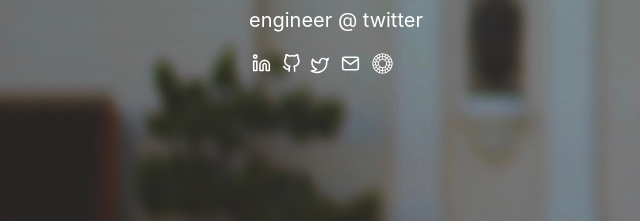
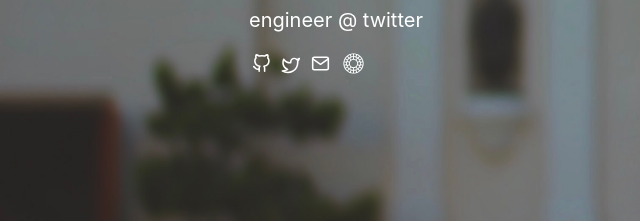
Before and after one commit to arshij/arshij.github.io, a website with bundled scripts: page index.html in a window 1280 px wide. Shown: the part 331-552 px from the top of the page, 71-711 px from the left. Built offline with nearby package versions, Linux system fonts and the light colour scheme; a web font is replaced by a local one.

Commit message:
icons bug

```diff
--- a/index.html
+++ b/index.html
@@ -49,7 +49,7 @@
       <div class="inner">
         <h1 class="title">Arshi Jujara</h1>
         <p class="tag">engineer @ twitter</p>
-        <a href="https://www.linkedin.com/in/arshijujara" target="_blank" class="social" id="linkedin"></a>
+        <!-- <a href="https://www.linkedin.com/in/arshijujara" target="_blank" class="social" id="linkedin"></a> -->
         <a href="https://github.com/arshij" target="_blank" class="social" id="github"></a>
         <a href="https://twitter.com/arshizzle98" target="_blank" class="social" id="twitter"></a>
         <a href="mailto:me@arshi.com" target="_blank" class="social" id="mail"></a>
--- a/js/animate.js
+++ b/js/animate.js
@@ -1,25 +1,25 @@
 var directionMenu = 1;
 
 /* animate linkedin icon */
-let linkedin = document.getElementById('linkedin')
-
-let linkedinLogo = bodymovin.loadAnimation({
-  container: linkedin,
-  renderer: 'svg',
-  loop: false,
-  autoplay: false,
-  path: "./assets/animate-icons/linkedin.json"
-});
-
-linkedin.addEventListener('mouseenter', (e) => {
-  linkedinLogo.setDirection(directionMenu);
-  linkedinLogo.play();
-});
-
-linkedin.addEventListener('mouseleave', (e) => {
-  linkedinLogo.setDirection(-directionMenu);
-  linkedinLogo.play();
-});
+// let linkedin = document.getElementById('linkedin')
+//
+// let linkedinLogo = bodymovin.loadAnimation({
+//   container: linkedin,
+//   renderer: 'svg',
+//   loop: false,
+//   autoplay: false,
+//   path: "./assets/animate-icons/linkedin.json"
+// });
+//
+// linkedin.addEventListener('mouseenter', (e) => {
+//   linkedinLogo.setDirection(directionMenu);
+//   linkedinLogo.play();
+// });
+//
+// linkedin.addEventListener('mouseleave', (e) => {
+//   linkedinLogo.setDirection(-directionMenu);
+//   linkedinLogo.play();
+// });
 
 /* animate github icon */
 let github = document.getElementById('github')
```
